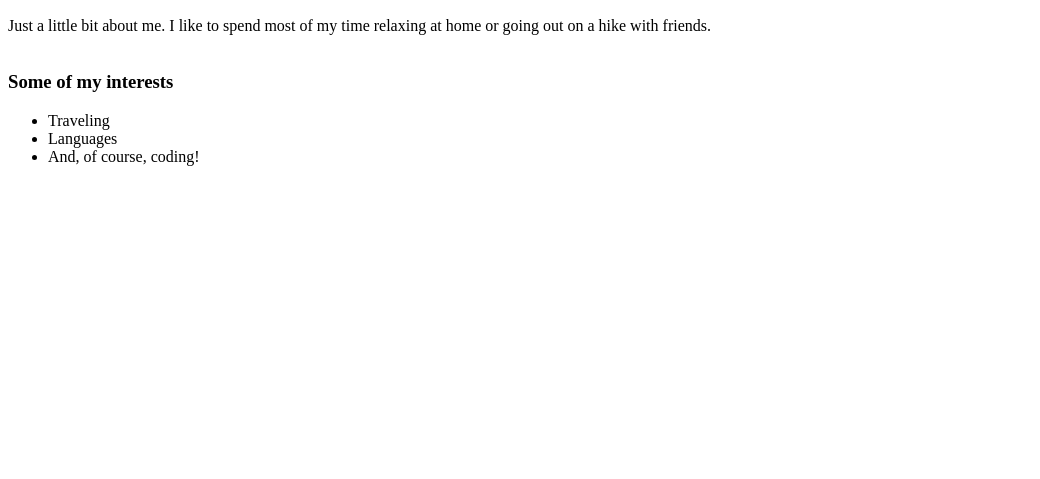
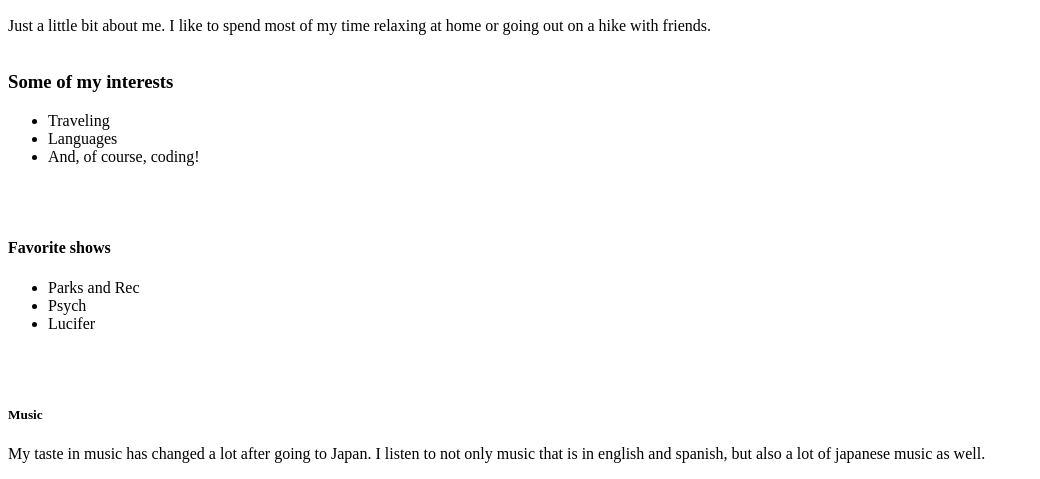
Before and after one commit to jaredg-ai/deployment, a website: page index.html in a window 1280 px wide. Shown: the part 551-1030 px from the top of the page, without its empty margins (0-1040 px from the left). Before the commit the page ends 800 px from the top, so only its background shows below. Drawn offline with Linux system fonts and the light colour scheme.

Commit message:
six commit

```diff
--- a/index.html
+++ b/index.html
@@ -29,6 +29,18 @@
           <li>Languages</li>
           <li>And, of course, coding!</li>
       </ul>
+      <br>
+      <br>
+      <h4>Favorite shows</h4>
+      <ul>
+          <li>Parks and Rec</li>
+          <li>Psych</li>
+          <li>Lucifer</li>
+      </ul>
+      <br>
+      <br>
+      <h5>Music</h5>
+      <p>My taste in music has changed a lot after going to Japan. I listen to not only music that is in english and spanish, but also a lot of japanese music as well. </p>
     </content>
   </body>
 </html>
--- a/package.json
+++ b/package.json
@@ -2,7 +2,7 @@
   "name": "deployment",
   "version": "1.0.0",
   "description": "",
-  "main": "server/index.js",
+  "main": "index.js",
   "scripts": {
     "test": "echo \"Error: no test specified\" && exit 1"
   },
```
